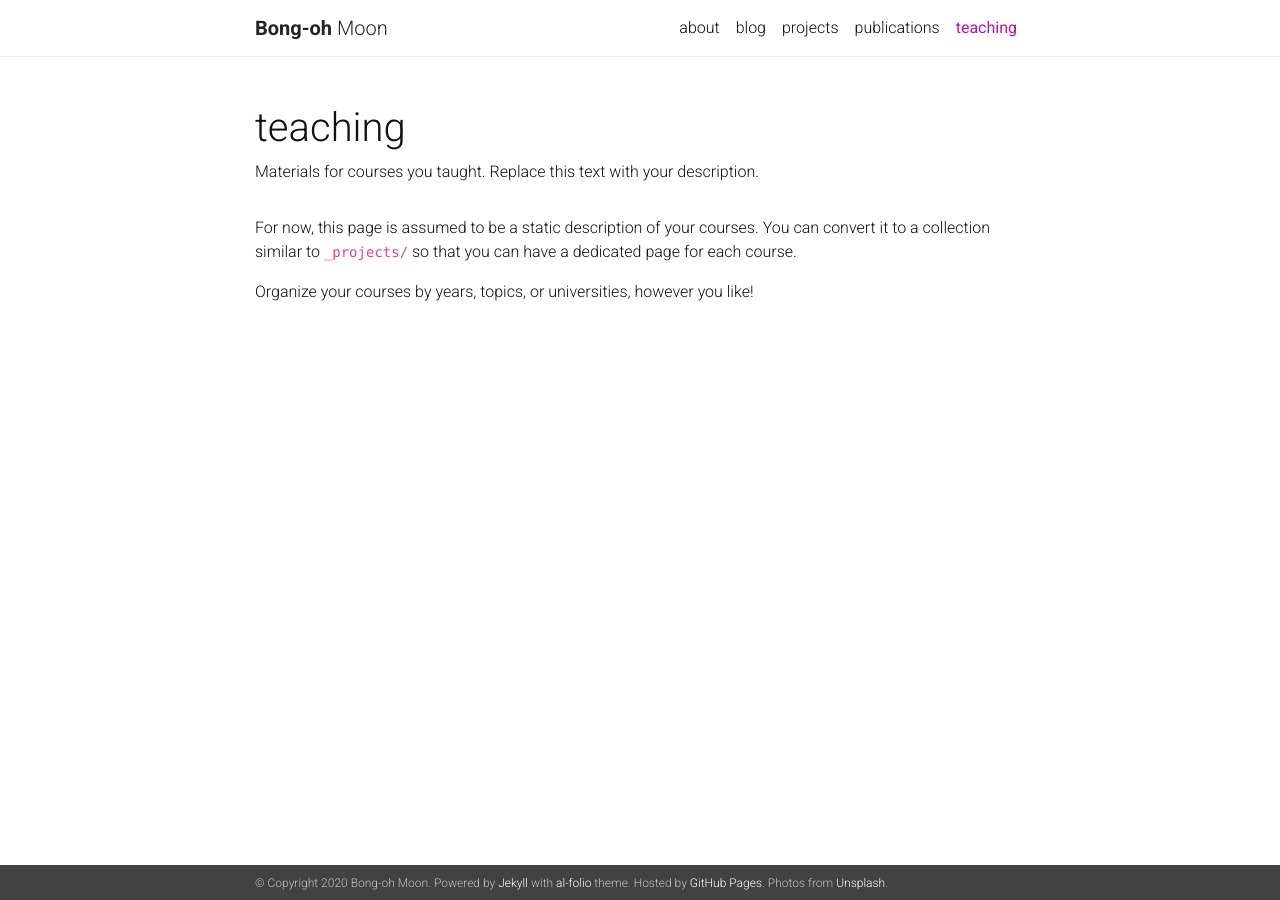
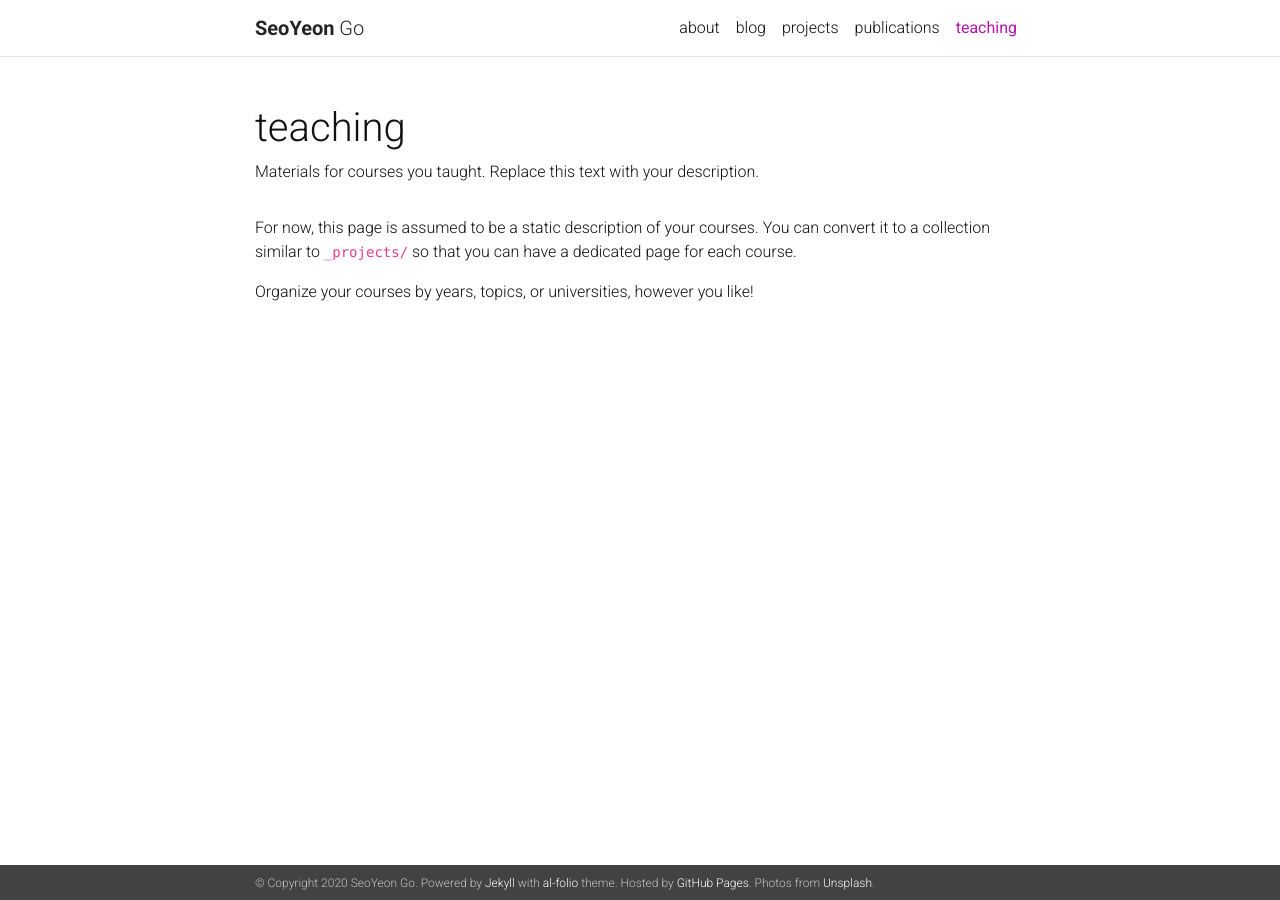
Before and after one commit to SEOYEONGO/SEOYEONGO.github.io, a Jekyll site: the page built from _pages/teaching.md, in a window 1280 px wide. Built offline with Jekyll 4.4.1, drawn with Linux system fonts in a browser that asks for light colours; nearby versions of some CDN libraries; a style sheet for code colours, icons or effects is not loaded.

Commit message:
update: something

```diff
--- a/_config.yml
+++ b/_config.yml
@@ -3,10 +3,10 @@
 # -----------------------------------------------------------------------------
 
 title: blank # the website title (if blank, full name will be used instead)
-first_name: Bong-oh
+first_name: SeoYeon
 middle_name:
-last_name: Moon
-email: you@example.com
+last_name: Go
+email: tjduscn334@gmail.com
 description: > # the ">" symbol means to ignore newlines until "footer_text:"
   A simple, whitespace theme for academics. Based on [*folio](https://github.com/bogoli/-folio) design.
 footer_text: >
@@ -14,7 +14,7 @@ footer_text: >
   Hosted by <a href="https://pages.github.com/" target="_blank">GitHub Pages</a>.
   Photos from <a href="https://unsplash.com" target="_blank">Unsplash</a>.
 
-url:  # the base hostname & protocol for your site
+url:  "https://SEOYEONGO.github.io"
 baseurl: # the subpath of your site, e.g. /blog/
 last_updated: false # set to true if you want to display last updated in the footer
 
@@ -39,7 +39,7 @@ og_image: # The site-wide (default for all links) Open Graph preview image
 # Social integration
 # -----------------------------------------------------------------------------
 
-github_username: bonomoon # your GitHub user name
+github_username: SeoYeonGO # your GitHub user name
 twitter_username: # your Twitter handle
 linkedin_username: # your LinkedIn user name
 scholar_userid: # your Google Scholar ID
@@ -59,8 +59,8 @@ google_analytics: UA-XXXXXXXXX # out your google-analytics code
 # Blog
 # -----------------------------------------------------------------------------
 
-blog_name: al-folio  # your blog must have a name for it to show up in the nav bar
-blog_description: a simple whitespace theme for academics
+blog_name: SeoYeons blog  # your blog must have a name for it to show up in the nav bar
+blog_description: Algorithm, data structure
 permalink: /blog/:year/:title/
 
 # Pagination
@@ -68,7 +68,7 @@ pagination:
   enabled: true
 
 # Comments
-disqus_shortname: bonomoon-github # put your disqus shortname
+disqus_shortname: seoyeon-github # put your disqus shortname
 
 # -----------------------------------------------------------------------------
 # Collections
```
